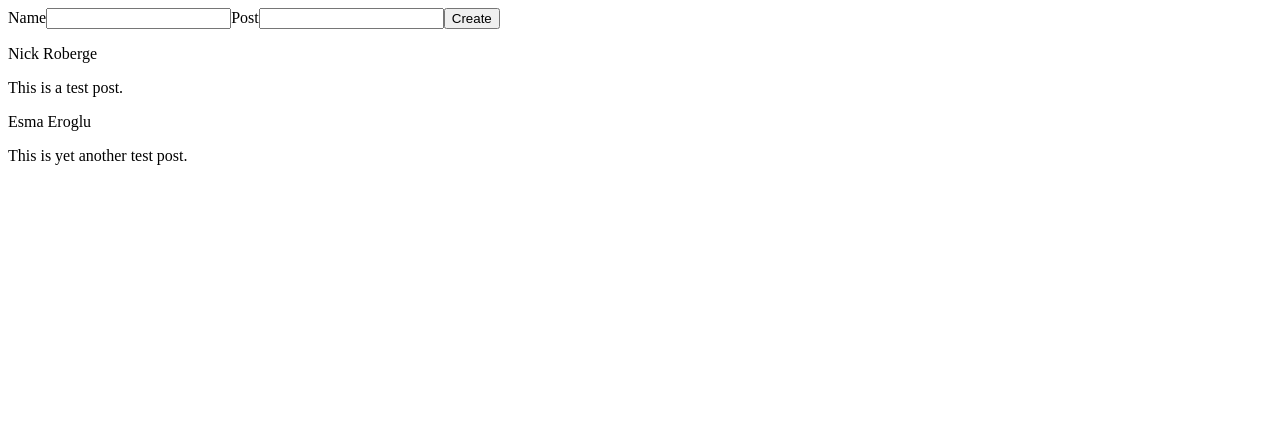
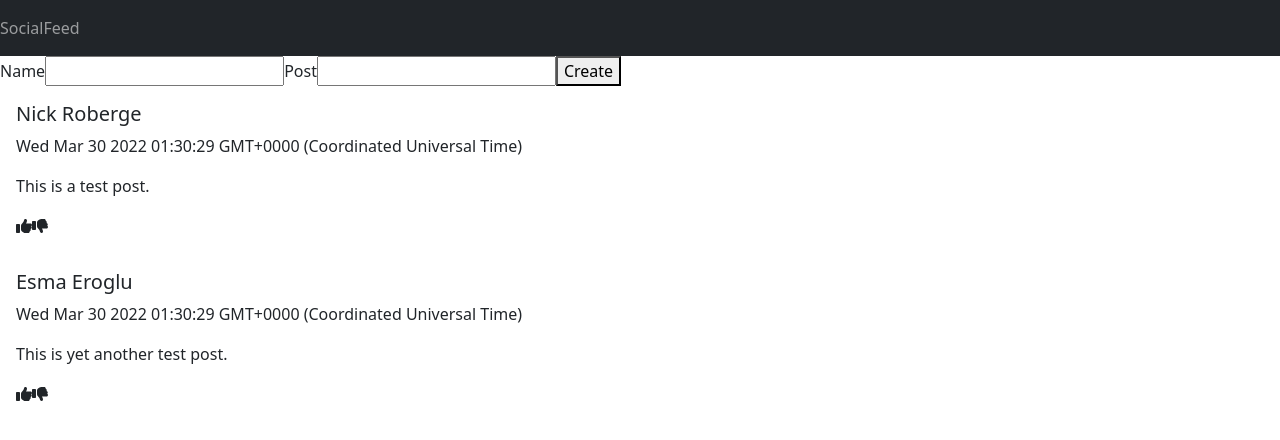
Before and after one commit to n-roberge/socialfeed-react, a React (Create React App) app: page / in a window 1280 px wide. Shown: the top 440 px of the page. Built offline with nearby package versions, Linux system fonts and the light colour scheme; the HTML template or start-up script is replaced by a standard one.

Commit message:
posts are working as cards, added timestamp and icons

```diff
--- a/package.json
+++ b/package.json
@@ -3,9 +3,13 @@
   "version": "0.1.0",
   "private": true,
   "dependencies": {
+    "@fortawesome/fontawesome-svg-core": "^6.1.1",
+    "@fortawesome/free-solid-svg-icons": "^6.1.1",
+    "@fortawesome/react-fontawesome": "^0.1.18",
     "@testing-library/jest-dom": "^5.16.3",
     "@testing-library/react": "^12.1.4",
     "@testing-library/user-event": "^13.5.0",
+    "bootstrap": "^5.1.3",
     "react": "^18.0.0",
     "react-dom": "^18.0.0",
     "react-scripts": "5.0.0",
--- a/src/App.js
+++ b/src/App.js
@@ -1,6 +1,9 @@
 import React, { useState } from 'react';
 import DisplayPosts from './Components/DisplayPosts/DisplayPosts.jsx';
 import CreatePost from './Components/CreatePost/CreatePost.jsx';
+import Post from './Components/Post/Post.jsx';
+import NavBar from './Components/NavBar/NavBar.jsx';
+
 // Form to create post with name and post
 // Feed with name, post, and like and dislike
 
@@ -15,8 +18,10 @@ function App() {
 
   return (
     <div>
+      <NavBar/>
       <CreatePost addNewPost = {addNewEntry}/>
-      <DisplayPosts parentEntries = {entries} />
+      {/* <DisplayPosts parentEntries = {entries} /> */}
+      <Post parentEntries = {entries}/>
     </div>
   );
 }
--- a/src/Components/NavBar/NavBar.jsx
+++ b/src/Components/NavBar/NavBar.jsx
@@ -0,0 +1,11 @@
+const NavBar = (props) => {
+    return (
+        <nav class="navbar navbar-dark bg-dark">
+            <span class="navbar-text">
+                SocialFeed
+            </span>
+        </nav>
+    );
+}
+
+export default NavBar;
--- a/src/Components/Post/Post.jsx
+++ b/src/Components/Post/Post.jsx
@@ -1,19 +1,27 @@
+import { FontAwesomeIcon } from '@fortawesome/react-fontawesome';
+import { faThumbsDown } from '@fortawesome/free-solid-svg-icons';
+import { faThumbsUp } from '@fortawesome/free-solid-svg-icons';
+
 const Post = (props) => {
+
+    const timestamp = new Date().getTime();
+    const date = Date(timestamp);
+
     return (
-
-        <Card style={{ width: '20rem' }}>
+        <div>
             {props.parentEntries.map((entry) => {
                 return (
-                    <Card.Body>
-                        <Card.Title>{entry.name}</Card.Title>
-                        <Card.Subtitle className="mb-2 text-muted">Date here</Card.Subtitle>
-                        <Card.Text>
-                        {entry.post}
-                        </Card.Text>
-                    </Card.Body>
-                )
-            })};
-        </Card>
+                    <div class="card-body">
+                        <h5 class="card-title">{entry.name}</h5>
+                        <p class="card-text">{date}</p>
+                        <p class="card-text">{entry.post}</p>
+                        <FontAwesomeIcon icon = {faThumbsUp} />
+                        <FontAwesomeIcon icon = {faThumbsDown} />
+
+                    </div>
+                );
+            })}
+        </div>
     );
 }
 
--- a/src/index.js
+++ b/src/index.js
@@ -1,6 +1,7 @@
 import React from 'react';
 import ReactDOM from 'react-dom';
 import App from './App';
+import 'bootstrap/dist/css/bootstrap.min.css';
 
 ReactDOM.render(
   <React.StrictMode>
```
Also changed, not shown: 1 other file (tests, documents, lock files or other folders).
